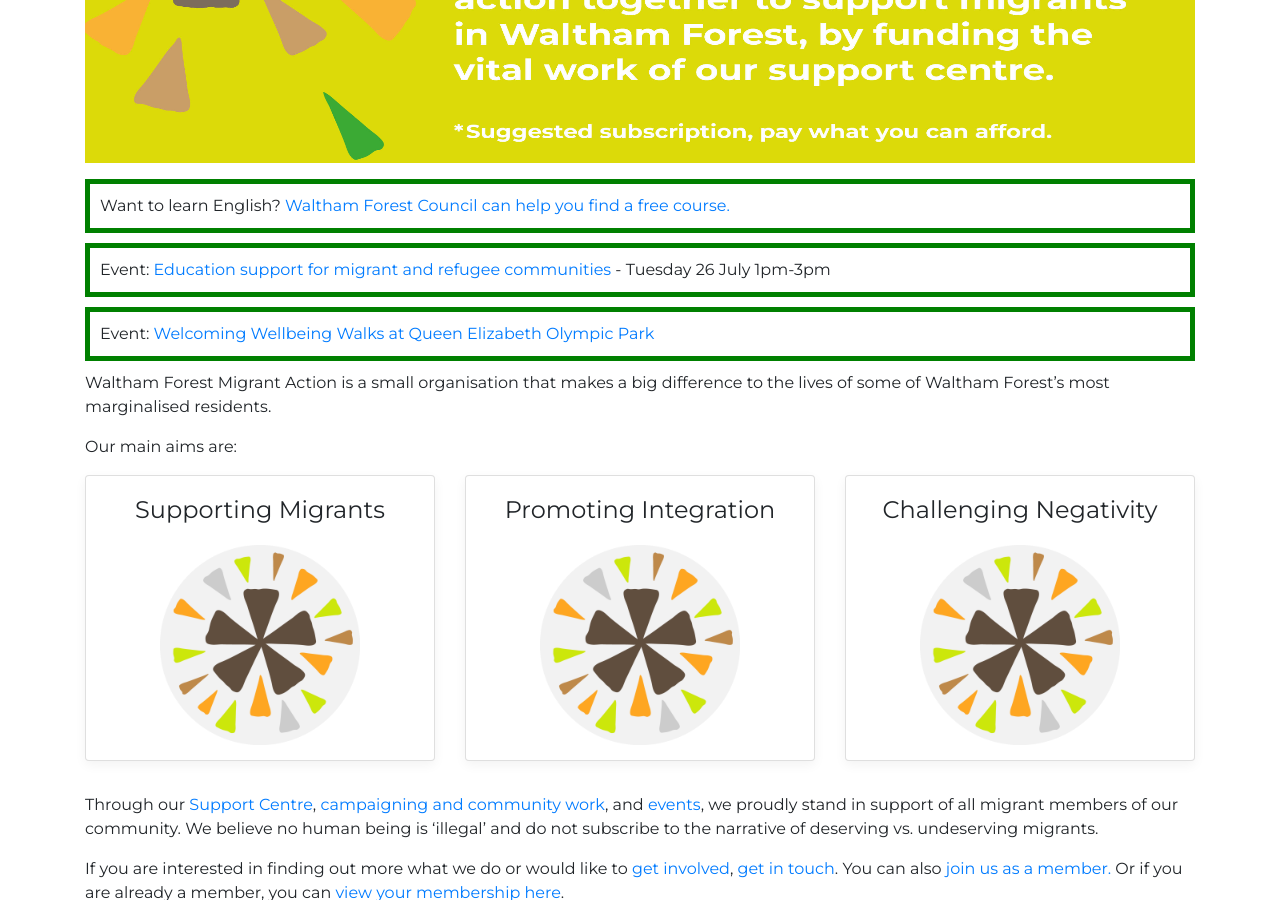
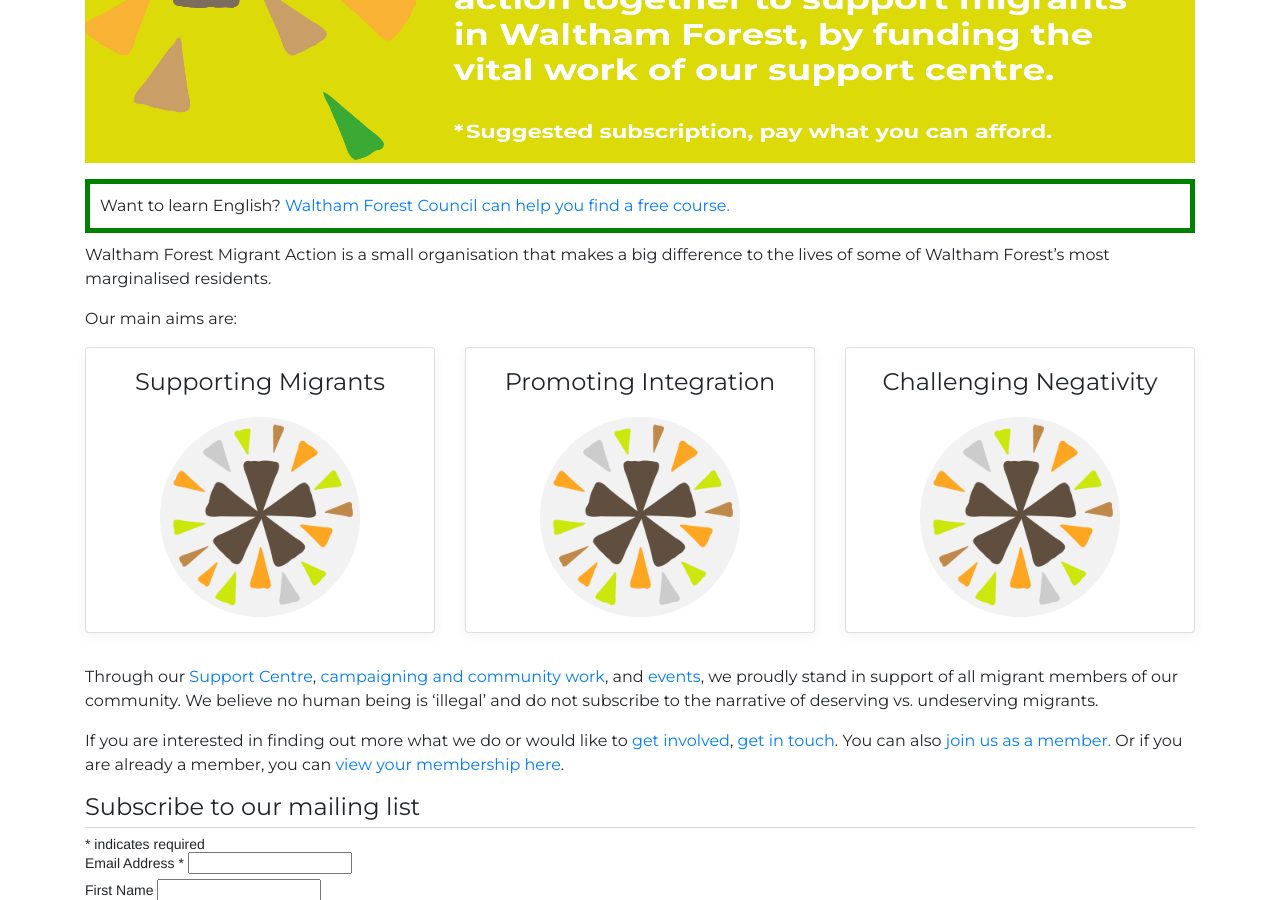
Before and after one commit to wfmigrantaction/wfmigrantaction.github.io, a Jekyll site: the page built from index.md, in a window 1280 px wide and 900 px high, scrolled down 493 px. Built offline with Jekyll 4.4.1, drawn with Linux system fonts in a browser that asks for light colours; comment, search, counter and statistics services are not loaded.

Commit message:
Remove old events

```diff
--- a/index.md
+++ b/index.md
@@ -9,14 +9,6 @@
 
 <div style="border: 5px solid green; margin-bottom: 10px; padding: 10px;">
   Want to learn English? <a href="/img/wf-esol.pdf" target="_blank">Waltham Forest Council can help you find a free course.</a>
-</div>
-
-<div style="border: 5px solid green; margin-bottom: 10px; padding: 10px;">
-Event: <a href="/img/migrant-support-information-event.pdf" target="_blank">Education support for migrant and refugee communities</a> - Tuesday 26 July 1pm-3pm
-</div>
-
-<div style="border: 5px solid green; margin-bottom: 10px; padding: 10px;">
-Event: <a href="/img/welcoming-wellbeing-walks.pdf" target="_blank">Welcoming Wellbeing Walks at Queen Elizabeth Olympic Park</a>
 </div>
 
 Waltham Forest Migrant Action is a small organisation that makes a big difference to the lives of some of Waltham Forest’s most marginalised residents.
```
